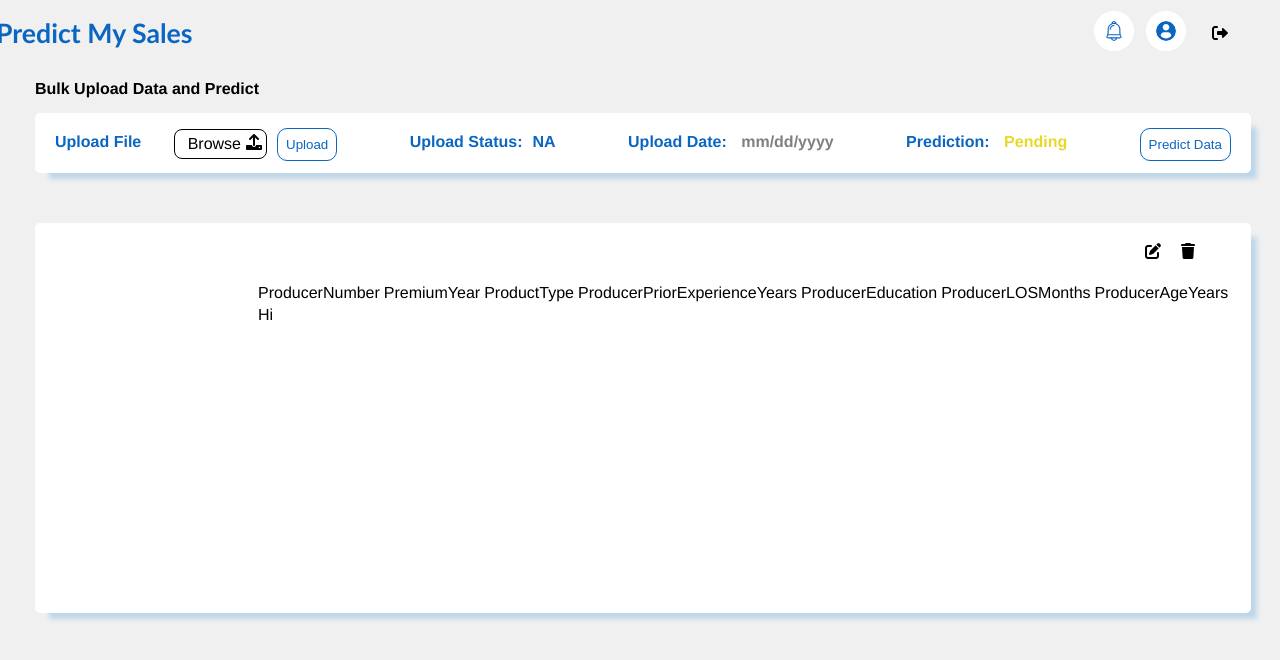
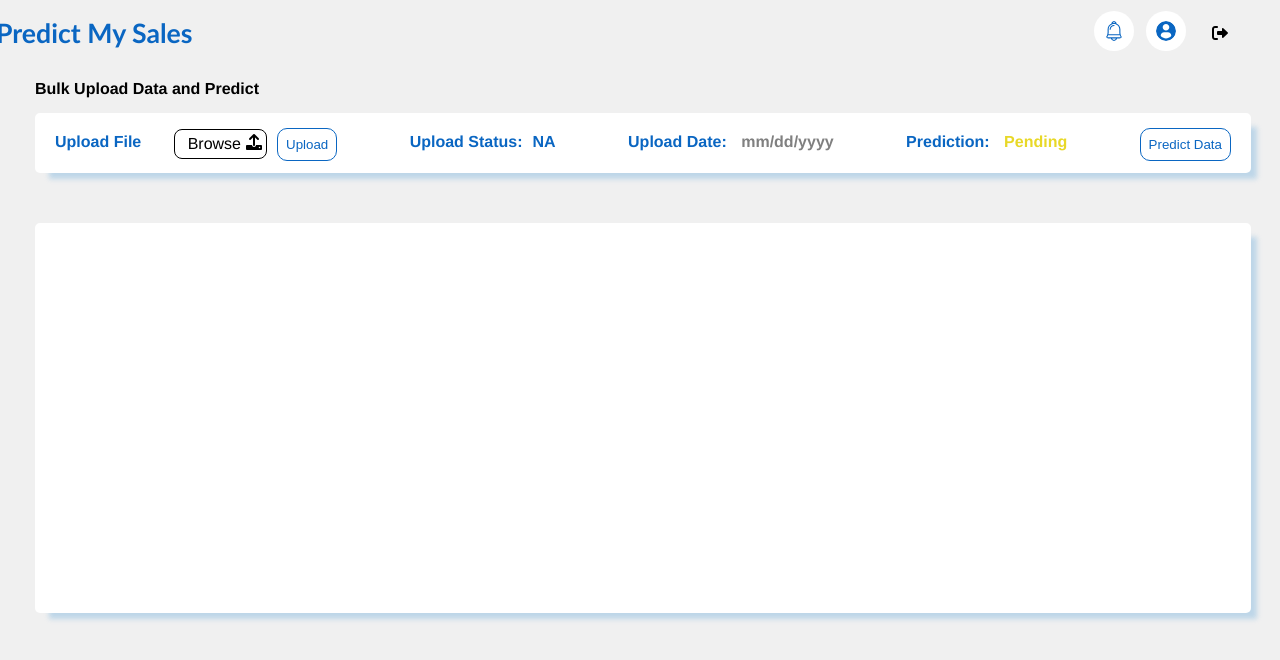
Before and after one commit to Mack241/Predict-My-Sales, a React (Create React App) app in the folder client/: page /bulkuploadpredict in a window 1280 px wide. Shown: the top 660 px of the page. Built offline with nearby package versions, Linux system fonts and the light colour scheme.

Commit message:
26/11/2021 -update

```diff
--- a/client/src/App.js
+++ b/client/src/App.js
@@ -4,6 +4,7 @@ import HomeScreen from './screens/HomeScreen';
 import Header from './components/Header';
 import BulkUploadPredict from './screens/BulkUploadPredict';
 import Login from './screens/Login';
+import  GeneralAnalysisScreen  from './screens/GeneralAnalysisScreen';
 
 function App() {
   return (
@@ -14,6 +15,10 @@ function App() {
           <Route path="/bulkuploadpredict">
             <Header />
             <BulkUploadPredict />
+          </Route>
+          <Route path="/general_analysis">
+            <Header />
+            <GeneralAnalysisScreen />
           </Route>
           <Route path="/" exact>
             <Header />
--- a/client/src/components/RightCard.js
+++ b/client/src/components/RightCard.js
@@ -11,7 +11,6 @@ const RightCard = () => {
                         <span id="title">Model last trained on  <span id="text">mm/dd/yyy</span></span>
                     </div>
                     <div>
-                    <button>Train Data</button>
                     <button>View Data</button>
                 </div>
             </CardBody>
@@ -70,7 +69,7 @@ const CardBody = styled.div`
     button {
         cursor: pointer;
         /* border: none; */
-        border-style: none;
+        border: 1px solid #0a66c2;
         background: transparent;
         background-color: #fff;
         margin-right: 20px;
--- a/client/src/screens/BulkUploadPredict.js
+++ b/client/src/screens/BulkUploadPredict.js
@@ -11,6 +11,7 @@ const BulkUploadPredict = () => {
     const [file, setFile] = useState('')
     const [fileName, setFileName] = useState('Browse')
     const [uploadedFile, setUploadedFile] = useState({})
+    const [getData, setGetData] = useState([])
 
     const dispatch = useDispatch()
 
@@ -19,10 +20,6 @@ const BulkUploadPredict = () => {
 
     const fetchedData = useSelector( (state) => state.fetchData)
     const { dataLoading, dataError, data } = fetchedData
-
-    if(data){
-        console.log(data[0]['ProducerNumber'])
-    }
 
     const onChange = e => {
         setFile(e.target.files[0])
@@ -36,13 +33,19 @@ const BulkUploadPredict = () => {
 
     const deleteHandler = () => {
         dispatch(deleteData())
+        setFileName('Browse')
+        userInfo.fileName = ''
+    }
+
+    const fetchDataHandler = () => {
+        if(loading === false && userInfo){
+            dispatch(fetchData())
+        }
     }
 
     useEffect(() => {
-        if(loading === false && userInfo){
-            dispatch(fetchData())
-        }
-    },[dispatch, loading, userInfo])
+       fetchDataHandler()
+    },[])
 
     return (
         <Container>
@@ -60,7 +63,7 @@ const BulkUploadPredict = () => {
               </form>
               <span id="title">
                   Upload Status:
-                  {!loading && userInfo ?
+                  {!loading && userInfo && userInfo.fileName !== '' ?
                     <span style={{color: '#14f736', marginLeft: '10px'}}>Successful</span> :
                     <span style={{color: '#0a66c2', marginLeft: '10px'}}>NA</span>}</span>
               <span id="title">Upload Date: <span style={{color: 'gray', marginLeft: '10px'}}>mm/dd/yyyy</span></span>
@@ -70,54 +73,17 @@ const BulkUploadPredict = () => {
               </Link>
             </Section>
             <Table>
-                <Buttons>
-                    <i className="fas fa-edit"></i>
-                    <i className="fas fa-trash" onClick={deleteHandler}></i>
-                </Buttons>
-                {loading?
+                { userInfo ?
+                 <Buttons>
+                 <i className="fas fa-edit"></i>
+                 <i className="fas fa-trash" onClick={deleteHandler}></i>
+                </Buttons> :
+                 <div></div>
+                 }
+                {dataLoading ?
                  <Loader /> :
                  <div id="table-div">
-                    <table style={{ maxWidth: '100px', marginLeft: '150px', maxHeight: '400px', overflow: 'hidden'}}>
-                        <thead>
-                                <tr>
-                                    <td>ProducerNumber</td>
-                                    <td>PremiumYear</td>
-                                    <td>ProductType</td>
-                                    <td>ProducerPriorExperienceYears</td>
-                                    <td>ProducerEducation</td>
-                                    <td>ProducerLOSMonths</td>
-                                    <td>ProducerAgeYears</td>
-                                    <td>ProducerRace</td>
-                                    <td>ProducerNumber</td>
-                                    <td>ProducerNumber</td>
-                                    <td>ProducerNumber</td>
-                                    <td>ProducerNumber</td>
-                                    <td>ProducerNumber</td>
-                                    <td>ProducerNumber</td>
-                                    <td>ProducerNumber</td>
-                                    <td>ProducerNumber</td>
-                                    <td>ProducerNumber</td>
-                                    <td>ProducerNumber</td>
-                                    <td>ProducerNumber</td>
-                                    <td>ProducerNumber</td>
-                                    <td>ProducerNumber</td>
-                                    <td>ProducerNumber</td>
-                                    <td>ProducerNumber</td>
-                                    <td>ProducerNumber</td>
-                                    <td>ProducerNumber</td>
-                                </tr>
-                        </thead>
-                        <tbody>
-                            {data ?
-                             data.map((d) => {
-                                <tr>
-                                    <td>{d}</td>
-                                </tr>
-                             }) :
-                             <td>Hi</td>
-                             }
-                        </tbody>
-                    </table>
+
                 </div>
                 }
             </Table>
--- /dev/null
+++ b/client/src/screens/GeneralAnalysisScreen.js
@@ -0,0 +1,50 @@
+import styled from "styled-components";
+
+const GeneralAnalysisScreen = () => {
+    return (
+        <Container>
+            <Layout>
+                <Section>
+                    <p>General Analysis</p>
+                </Section>
+            </Layout>
+        </Container>
+    )
+}
+
+const Container = styled.div`
+    max-width: 100%;
+    max-height: 90%;;
+    margin-top: 100px;
+`;
+
+const Layout = styled.div`
+    display: grid;
+    grid-template-areas: "leftside rightside";
+    grid-template-columns: auto auto;
+    column-gap: 25px;
+    row-gap: 25px;
+    grid-template-rows: auto;
+    margin: 100px 25px 0 25px;
+
+    @media(max-width: 768px) {
+        display: flex;
+        flex-direction: column;
+        padding: 9 5px;
+    }
+`;
+
+const Section = styled.section`
+    p{
+        text-align: start;
+        font-weight: bold;
+        color: #3d3d3d;
+    }
+    margin-left: 30px;
+
+    @media(max-width: 768px) {
+        margin-left: 35%;
+    }
+`;
+
+export default GeneralAnalysisScreen
--- a/client/src/screens/HomeScreen.js
+++ b/client/src/screens/HomeScreen.js
@@ -27,6 +27,9 @@ const HomeScreen = () => {
           <Section>
               {loading && userInfo.Role ?  <p>{userInfo.Role}</p> : <div></div>}
           </Section>
+          <Section>
+              <p>Manager Actions</p>
+          </Section>
               <Actions>
                 <Link to='/bulkuploadpredict' style={{ textDecoration: 'none' }}>
                    <LeftAction />
@@ -37,7 +40,9 @@ const HomeScreen = () => {
               <p>Data Analysis</p>
           </Section>
           <Actions>
+            <Link to='/general_analysis' style={{ textDecoration: 'none' }}>
                  <SecondLeftAction />
+            </Link>
                  <SecondRightAction />
               </Actions>
         </Container>
```
